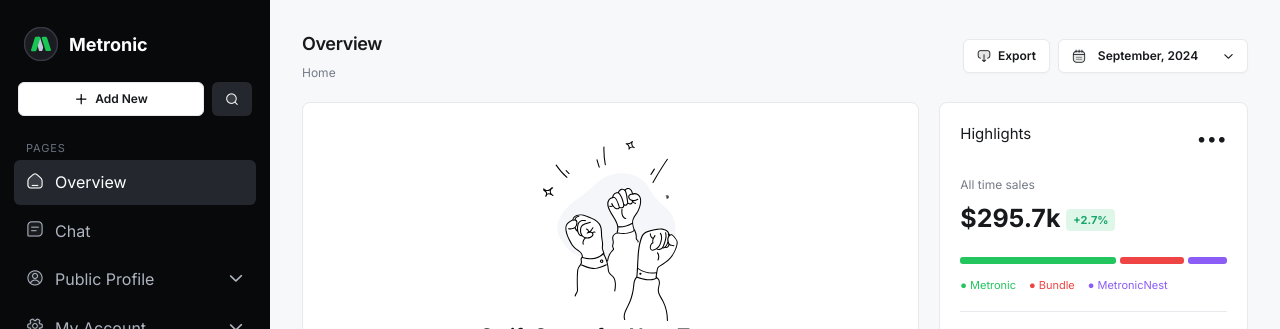
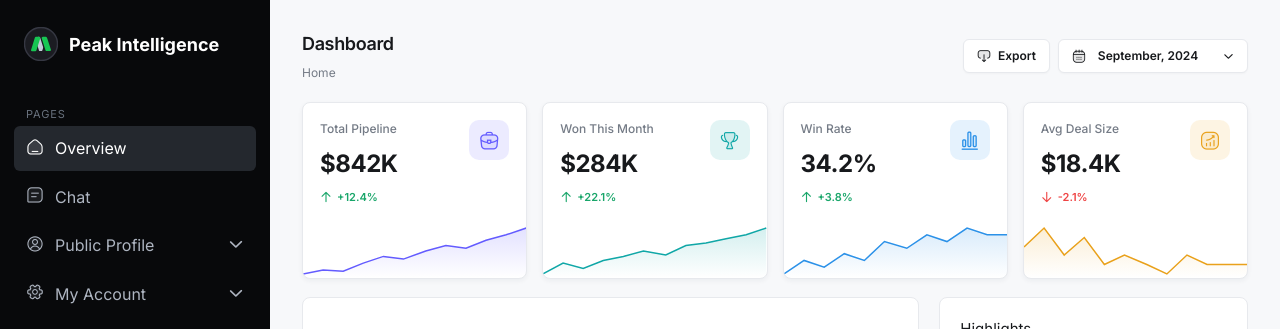
Before and after one commit to JesusMohali/CRMBasico, a Vue app in the folder FrontendCRM/: page /overview in a window 1280 px wide. Shown: the top 329 px of the page. Built offline with nearby package versions, Linux system fonts and the light colour scheme.

Commit message:
add cards in dashboard

```diff
--- /dev/null
+++ b/FrontendCRM/src/components/dashboard/CardInfo.vue
@@ -0,0 +1,148 @@
+<template>
+	<div class="crm-stats-grid">
+		<article v-for="(card, index) in cards" :key="card.label" class="crm-stat-card" :style="{ '--card-color': card.color }">
+			<div class="crm-stat-content">
+				<div>
+					<p class="crm-stat-label">{{ card.label }}</p>
+					<p class="crm-stat-value">{{ card.value }}</p>
+					<div class="crm-stat-change" :class="{ negative: card.negative }">
+						<i class="ki-filled" :class="card.negative ? 'ki-arrow-down' : 'ki-arrow-up'" aria-hidden="true" />
+						<span>{{ card.change }}</span>
+					</div>
+				</div>
+				<div class="crm-stat-icon" aria-hidden="true">
+					<i class="ki-filled" :class="card.icon" />
+				</div>
+			</div>
+			<svg class="crm-stat-chart" viewBox="0 0 100 40" preserveAspectRatio="none" aria-hidden="true">
+				<defs>
+					<linearGradient :id="`crm-stat-gradient-${index}`" x1="0" y1="0" x2="0" y2="1">
+						<stop offset="0%" stop-color="var(--card-color)" stop-opacity=".18" />
+						<stop offset="100%" stop-color="var(--card-color)" stop-opacity="0" />
+					</linearGradient>
+				</defs>
+				<path :d="`${card.chart} L100,40 L0,40 Z`" :fill="`url(#crm-stat-gradient-${index})`" />
+				<path :d="card.chart" fill="none" stroke="var(--card-color)" stroke-width="1.5" vector-effect="non-scaling-stroke" />
+			</svg>
+		</article>
+	</div>
+</template>
+
+<script setup lang="ts">
+type StatCard = {
+	label: string
+	value: string
+	change: string
+	negative?: boolean
+	icon: string
+	color: string
+	chart: string
+}
+
+const cards: StatCard[] = [
+	{ label: 'Total Pipeline', value: '$842K', change: '+12.4%', icon: 'ki-briefcase', color: '#635bff', chart: 'M0,37 L9,34 L18,35 L27,29 L36,24 L45,26 L55,20 L64,16 L73,18 L82,12 L91,8 L100,3' },
+	{ label: 'Won This Month', value: '$284K', change: '+22.1%', icon: 'ki-cup', color: '#10a7a7', chart: 'M0,37 L9,29 L18,33 L27,27 L36,24 L45,20 L55,23 L64,16 L73,14 L82,11 L91,8 L100,3' },
+		{ label: 'Win Rate', value: '34.2%', change: '+3.8%', icon: 'ki-chart-simple', color: '#2b91e8', chart: 'M0,37 L9,27 L18,32 L27,22 L36,27 L45,13 L55,18 L64,8 L73,13 L82,3 L91,8 L100,8' },
+		{ label: 'Avg Deal Size', value: '$18.4K', change: '-2.1%', negative: true, icon: 'ki-graph-up', color: '#e9a11b', chart: 'M0,17 L9,3 L18,23 L27,10 L36,30 L45,23 L55,30 L64,37 L73,23 L82,30 L91,30 L100,30' },
+]
+</script>
+
+<style scoped>
+.crm-stats-grid {
+	display: grid;
+	grid-template-columns: repeat(4, minmax(0, 1fr));
+	gap: 15px;
+	margin-bottom: 18px;
+}
+
+.crm-stat-card {
+	position: relative;
+	min-width: 0;
+	overflow: hidden;
+	min-height: 176px;
+	background: var(--surface);
+	border: 1px solid var(--border);
+	border-radius: 8px;
+	box-shadow: 0 2px 5px #1d29390d;
+	transition: border-color .2s ease, box-shadow .2s ease, transform .2s ease;
+}
+
+.crm-stat-card:hover {
+	border-color: color-mix(in srgb, var(--card-color) 35%, var(--border));
+	box-shadow: 0 8px 20px #1d29391a;
+	transform: translateY(-2px);
+}
+
+.crm-stat-content {
+	display: flex;
+	align-items: flex-start;
+	justify-content: space-between;
+	gap: 12px;
+	padding: 17px 17px 0;
+}
+
+.crm-stat-label {
+	margin: 0 0 8px;
+	color: var(--muted);
+	font-size: 12px;
+	font-weight: 500;
+}
+
+.crm-stat-value {
+	margin: 0;
+	color: var(--text);
+	font-size: 24px;
+	font-weight: 700;
+	letter-spacing: -.02em;
+}
+
+.crm-stat-change {
+	display: flex;
+	align-items: center;
+	gap: 5px;
+	margin-top: 7px;
+	color: #19a66a;
+	font-size: 11px;
+	font-weight: 600;
+}
+
+.crm-stat-change i {
+	font-size: 12px;
+}
+
+.crm-stat-change.negative {
+	color: #ef4444;
+}
+
+.crm-stat-icon {
+	display: inline-flex;
+	align-items: center;
+	justify-content: center;
+	flex: none;
+	width: 40px;
+	height: 40px;
+	border-radius: 10px;
+	color: var(--card-color);
+	background: color-mix(in srgb, var(--card-color) 12%, transparent);
+	font-size: 20px;
+}
+
+.crm-stat-chart {
+	display: block;
+	width: 100%;
+	height: 54px;
+	margin-top: 18px;
+}
+
+@media (max-width: 1024px) {
+	.crm-stats-grid {
+		grid-template-columns: repeat(2, minmax(0, 1fr));
+	}
+}
+
+@media (max-width: 700px) {
+	.crm-stats-grid {
+		grid-template-columns: 1fr;
+	}
+}
+</style>
--- a/FrontendCRM/src/components/dashboard/DashboardOverview.vue
+++ b/FrontendCRM/src/components/dashboard/DashboardOverview.vue
@@ -2,7 +2,7 @@
 	<div class="dashboard">
 		<section class="page-toolbar">
 			<div>
-				<h1>Overview</h1>
+				<h1>Dashboard</h1>
 				<p><a href="#">Home</a></p>
 			</div>
 			<div class="toolbar-actions">
@@ -30,6 +30,9 @@
 					</Transition>
 				</div>
 			</div>
+		</section>
+		<section>
+			<CardInfo />
 		</section>
 		<section class="demo-grid">
 			<article class="kt-card setup-card">
@@ -105,6 +108,7 @@ import TeamsTable from './TeamsTable.vue'
 import Charts from './Charts.vue'
 import { useUiStore } from '../../stores'
 import setupImage from '@/assets/media/illustrations/32.svg'
+import CardInfo from './CardInfo.vue'
 const avatarUrls = import.meta.glob('@/assets/media/avatars/gray/*', { eager: true, query: '?url', import: 'default' }) as Record<string, string>
 const ui = useUiStore();
 const month = ref('September, 2024')
--- a/FrontendCRM/src/components/layout/Sidebar.vue
+++ b/FrontendCRM/src/components/layout/Sidebar.vue
@@ -57,12 +57,12 @@ onBeforeUnmount(() => document.removeEventListener('click', closeUserMenu));
 <template>
 	<aside class="sidebar" :class="{ 'sidebar-open': ui.sidebarOpen }">
 		<div class="brand">
-			<img :src="logo" alt="Metronic" /><strong>Metronic</strong
+			<img :src="logo" alt="Metronic" /><strong>Peak Intelligence</strong
 			><button class="icon-btn close-mobile" @click="ui.sidebarOpen = false"><i class="ki-filled ki-cross" /></button>
 		</div>
 		<div class="sidebar-actions">
-			<button class="kt-btn kt-btn-secondary sidebar-add"><i class="ki-filled ki-plus" /> <span>Add New</span></button
-			><button class="kt-btn kt-btn-icon sidebar-search" title="Search" @click="ui.searchOpen = true"><i class="ki-filled ki-magnifier" /></button>
+			<!-- <button class="kt-btn kt-btn-secondary sidebar-add"><i class="ki-filled ki-plus" /> <span>Add New</span></button
+			><button class="kt-btn kt-btn-icon sidebar-search" title="Search" @click="ui.searchOpen = true"><i class="ki-filled ki-magnifier" /></button> -->
 		</div>
 		<nav class="sidebar-nav">
 			<p class="nav-label">Pages</p>
--- a/FrontendCRM/src/styles.css
+++ b/FrontendCRM/src/styles.css
@@ -342,6 +342,7 @@ h2 {
     position: relative;
     min-height: 142px;
     overflow: hidden;
+    background: var(--background);
 }
 
 .stat-card small {
```
